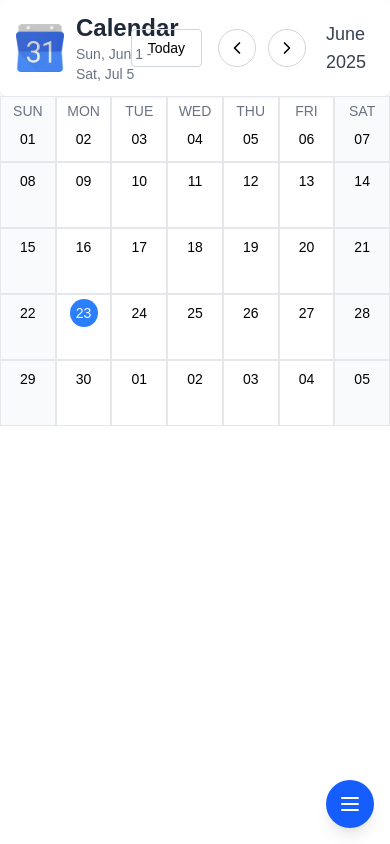
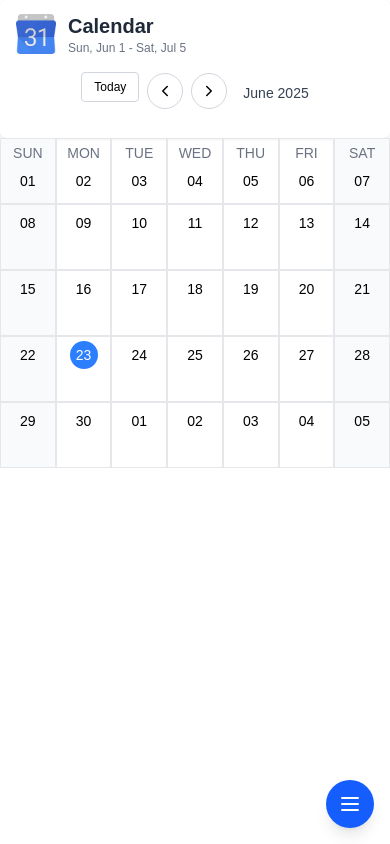
Before and after one commit to NAVIN0507/calendar, a React (Vite) app: page / in a window 390 px wide. Built offline with nearby package versions, Linux system fonts and the light colour scheme.

Commit message:
Update CalendarHeader.jsx

```diff
--- a/src/components/CalendarHeader.jsx
+++ b/src/components/CalendarHeader.jsx
@@ -1,19 +1,19 @@
-import { ChevronLeft, ChevronRight, User } from 'lucide-react'
-import React, { useContext } from 'react'
-import GlobalContext from '../context/GlobalContext'
-import dayjs from 'dayjs'
-import { useGSAP } from '@gsap/react'
-import gsap from 'gsap'
+import { ChevronLeft, ChevronRight, User } from 'lucide-react';
+import React, { useContext } from 'react';
+import GlobalContext from '../context/GlobalContext';
+import dayjs from 'dayjs';
+import { useGSAP } from '@gsap/react';
+import gsap from 'gsap';
 
 const CalendarHeader = () => {
-  const { monthIndex, setMonthIndex } = useContext(GlobalContext)
+  const { monthIndex, setMonthIndex } = useContext(GlobalContext);
 
   function handlePrevMonth() {
-    setMonthIndex(monthIndex - 1)
+    setMonthIndex(monthIndex - 1);
   }
 
   function handleNextMonth() {
-    setMonthIndex(monthIndex + 1)
+    setMonthIndex(monthIndex + 1);
   }
 
   function handleReset() {
@@ -21,10 +21,10 @@ const CalendarHeader = () => {
       monthIndex === dayjs().month()
         ? monthIndex + Math.random()
         : dayjs().month()
-    )
+    );
   }
 
-  // Animation
+  // GSAP animation
   useGSAP(() => {
     gsap.fromTo(
       '.header-d',
@@ -39,30 +39,34 @@ const CalendarHeader = () => {
         duration: 2,
         ease: 'power2.out',
       }
-    )
-  }, [])
+    );
+  }, []);
 
-  // Week range text
-  const startOfMonth = dayjs(new Date(dayjs().year(), monthIndex)).startOf('month').startOf('week')
-  const endOfMonth = dayjs(new Date(dayjs().year(), monthIndex)).endOf('month').endOf('week')
-  const weekRange = `${startOfMonth.format('ddd, MMM D')} - ${endOfMonth.format('ddd, MMM D')}`
+  const startOfMonth = dayjs(new Date(dayjs().year(), monthIndex))
+    .startOf('month')
+    .startOf('week');
+  const endOfMonth = dayjs(new Date(dayjs().year(), monthIndex))
+    .endOf('month')
+    .endOf('week');
+  const weekRange = `${startOfMonth.format('ddd, MMM D')} - ${endOfMonth.format('ddd, MMM D')}`;
 
   return (
-    <header className="px-4 py-3 flex justify-between items-center header-d bg-white shadow-sm rounded-md">
-      {/* Left section */}
+    <header className="px-4 py-3 bg-white shadow-sm rounded-md header-d">
+      <div className="flex flex-col md:flex-row md:justify-between md:items-center gap-4">
+        {/* Left: Logo and Week Range */}
         <div className="flex items-center gap-3">
-        <img src="/calendar.jpg" alt="logo" className="w-12 h-12 rounded" />
+          <img src="/calendar.jpg" alt="logo" className="w-10 h-10 rounded object-cover" />
           <div>
-          <h1 className="text-2xl text-gray-800 font-semibold">Calendar</h1>
-          <p className="text-sm text-gray-500">{weekRange}</p>
+            <h1 className="text-xl md:text-2xl text-gray-800 font-semibold">Calendar</h1>
+            <p className="text-xs md:text-sm text-gray-500">{weekRange}</p>
           </div>
         </div>
 
-      {/* Middle section */}
-      <div className="flex items-center">
+        {/* Center: Controls */}
+        <div className="flex flex-wrap items-center justify-center md:justify-start">
           <button
             title="Go to today"
-          className="border rounded py-2 px-4 mr-4 text-sm border-gray-300 hover:bg-gray-100 transition"
+            className="border rounded py-1.5 px-3 text-xs md:text-sm mr-2 mb-2 md:mb-0 border-gray-300 hover:bg-gray-100 transition"
             onClick={handleReset}
           >
             Today
@@ -71,24 +75,26 @@ const CalendarHeader = () => {
             className="p-2 rounded-full border border-gray-300 hover:bg-gray-100 transition"
             onClick={handlePrevMonth}
           >
-          <ChevronLeft size={20} />
+            <ChevronLeft size={18} />
           </button>
           <button
-          className="p-2 rounded-full border border-gray-300 hover:bg-gray-100 mx-3 transition"
+            className="p-2 rounded-full border border-gray-300 hover:bg-gray-100 mx-2 transition"
             onClick={handleNextMonth}
           >
-          <ChevronRight size={20} />
+            <ChevronRight size={18} />
           </button>
-        <h2 className="ml-2 text-lg text-gray-700 font-medium">
+          <h2 className="ml-2 text-sm md:text-lg text-gray-700 font-medium mt-1 md:mt-0">
             {dayjs(new Date(dayjs().year(), monthIndex)).format('MMMM YYYY')}
           </h2>
         </div>
 
-      {/* Right section (User) */}
-      <div className="flex items-center gap-3 pr-2">
+        {/* Right: Placeholder for user section */}
+        <div className="flex items-center gap-3">
+          {/* Add user avatar or login dropdown here */}
+        </div>
       </div>
     </header>
-  )
-}
+  );
+};
 
-export default CalendarHeader
+export default CalendarHeader;
```
Lines whose indentation alone changed are shown as unchanged.
